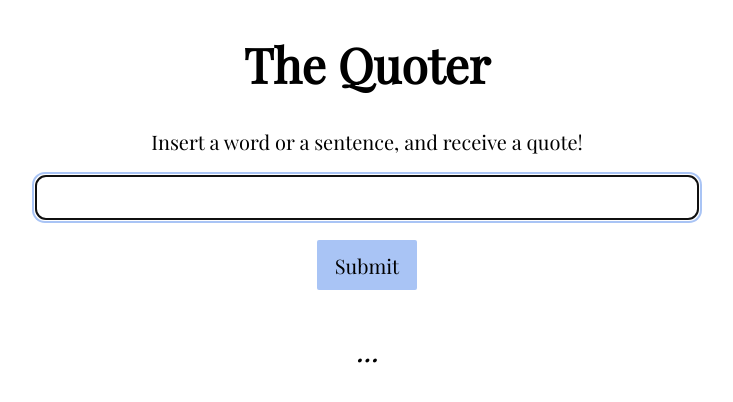
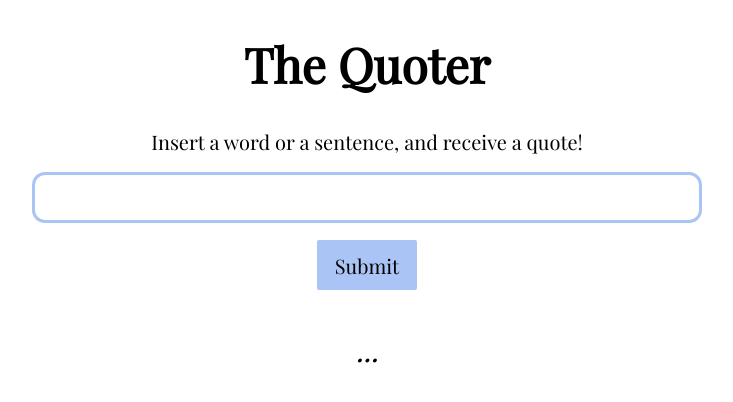
Before and after one commit to alessvale/thequoter, a Flask app: page / in a window 1280 px wide, with the restyled element focused. Shown: the top 402 px of the page, without its empty margins (273-1006 px from the left). Run offline with Flask 2, Linux system fonts and the light colour scheme; some web fonts are replaced.

Commit message:
Minor change in stylesheet

```diff
--- a/src/static/styles.css
+++ b/src/static/styles.css
@@ -39,6 +39,10 @@ body {
   border-radius: 10px;
   box-shadow: 0 0 0 3px #a9c4f5;
   border: 10px solid transparent;
+}
+
+#textbox:focus{
+  outline: none;
 }
 
 #button {
```
